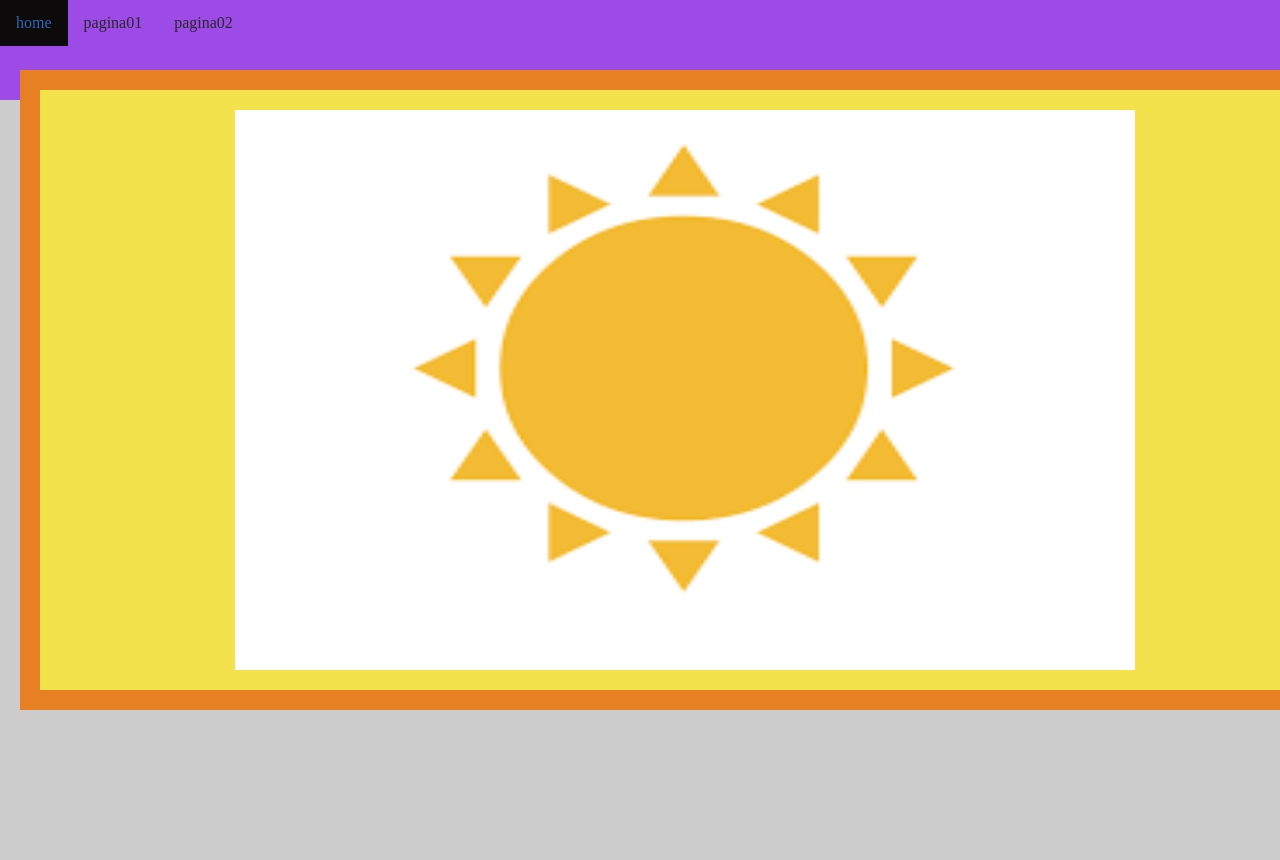
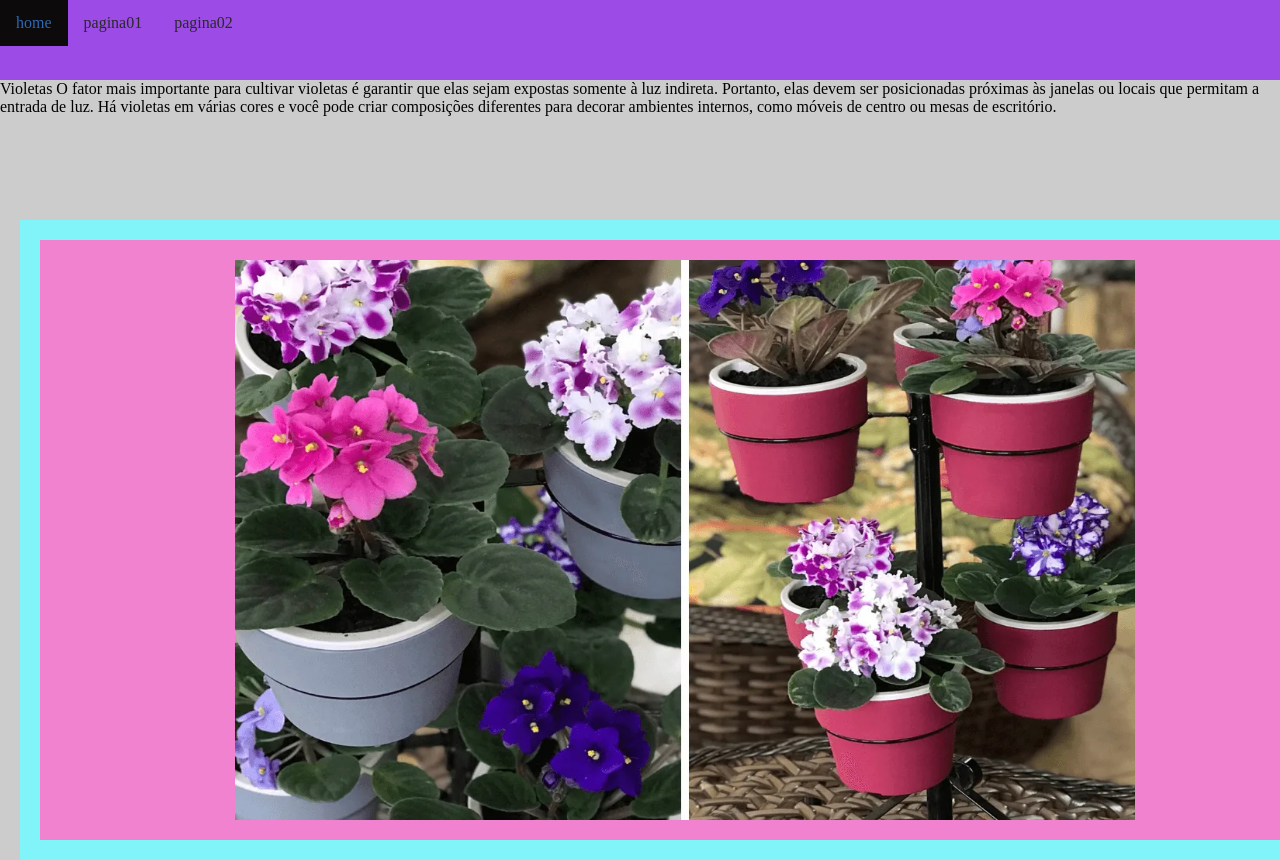
Before and after one commit to gsovanna/primeiro-f_2t, a plain HTML site: page pagina01.html in a window 1280 px wide. Shown: the top 860 px of the page. Before the commit the page ends 800 px from the top, so only its background shows below. Drawn offline with Linux system fonts and the light colour scheme.

Commit message:
26/08 finalizado

```diff
--- a/estilo.css
+++ b/estilo.css
@@ -25,7 +25,7 @@ h1 {
 .menuprincipal {
   position: absolute;
   width: 100%;
-  height: 100px;
+  height: 80px;
   background: rgb(156, 75, 231);
   top: 0;
   left: 0;
@@ -66,11 +66,11 @@ li a:hover{
   position: absolute;
   width: 1250px;
   height: 70%;
-  background:rgb(243, 226, 75);
-  top: 50px;
+  background:rgb(240, 130, 207);
+  top: 200px;
   left:0%;
   margin:20px;
-  border-color: rgb(230, 128, 34) ;
+  border-color: rgb(128, 244, 248) ;
   border-width: 20px;
   border-style: solid;
   padding: 20px;
@@ -88,9 +88,7 @@ li a:hover{
 h1 {
   text-align: center;
   font-style: italic;
-
-#image02{
-left:100px;
-
-
 }
+#imagee {
+  left: 100px;
+}
--- a/pagina01.html
+++ b/pagina01.html
@@ -18,8 +18,17 @@
 
             </nav>
     </div>
+    <div id="florzinha">
+        <h1>VIOLETA</h1>
+         <p> Violetas
+            O fator mais importante para cultivar violetas é garantir que elas sejam expostas somente à luz indireta. Portanto, elas devem ser posicionadas próximas às janelas ou locais que permitam a entrada de luz.
+
+            Há violetas em várias cores e você pode criar composições diferentes para decorar ambientes internos, como móveis de centro ou mesas de escritório. </p>
+
+
+    </div>
     <div class="boxImage">
-        <img id="image" src="images.png" alt="">
+        <img id="image" src="violeta.webp" alt="">
     </div>
 </body>
 </html>
```
Also changed, not shown: index.html (+10 -0 lines), pagina02.html (+9 -1 lines), orquideas.webp (added), vaso.webp (added), violeta.webp (added).
